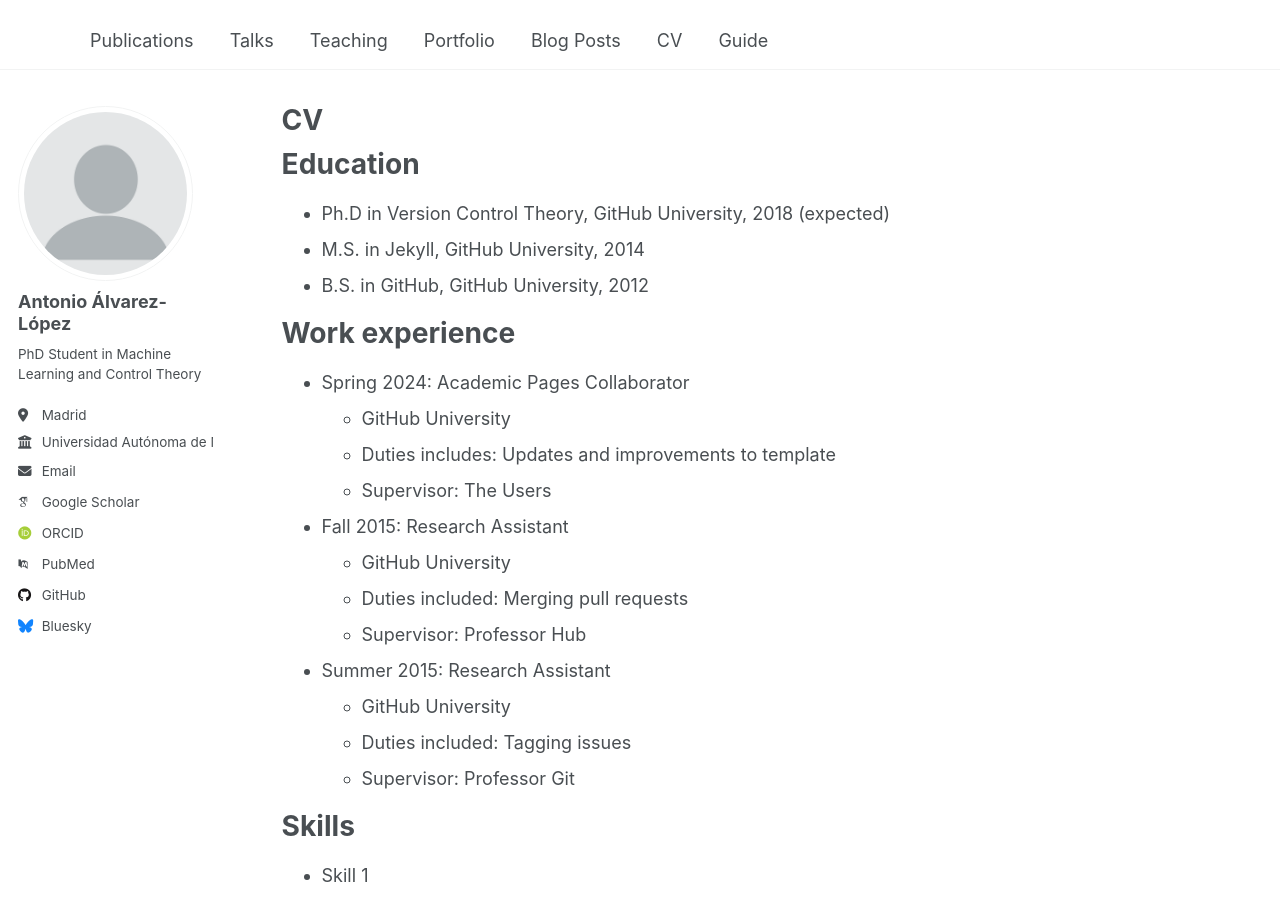
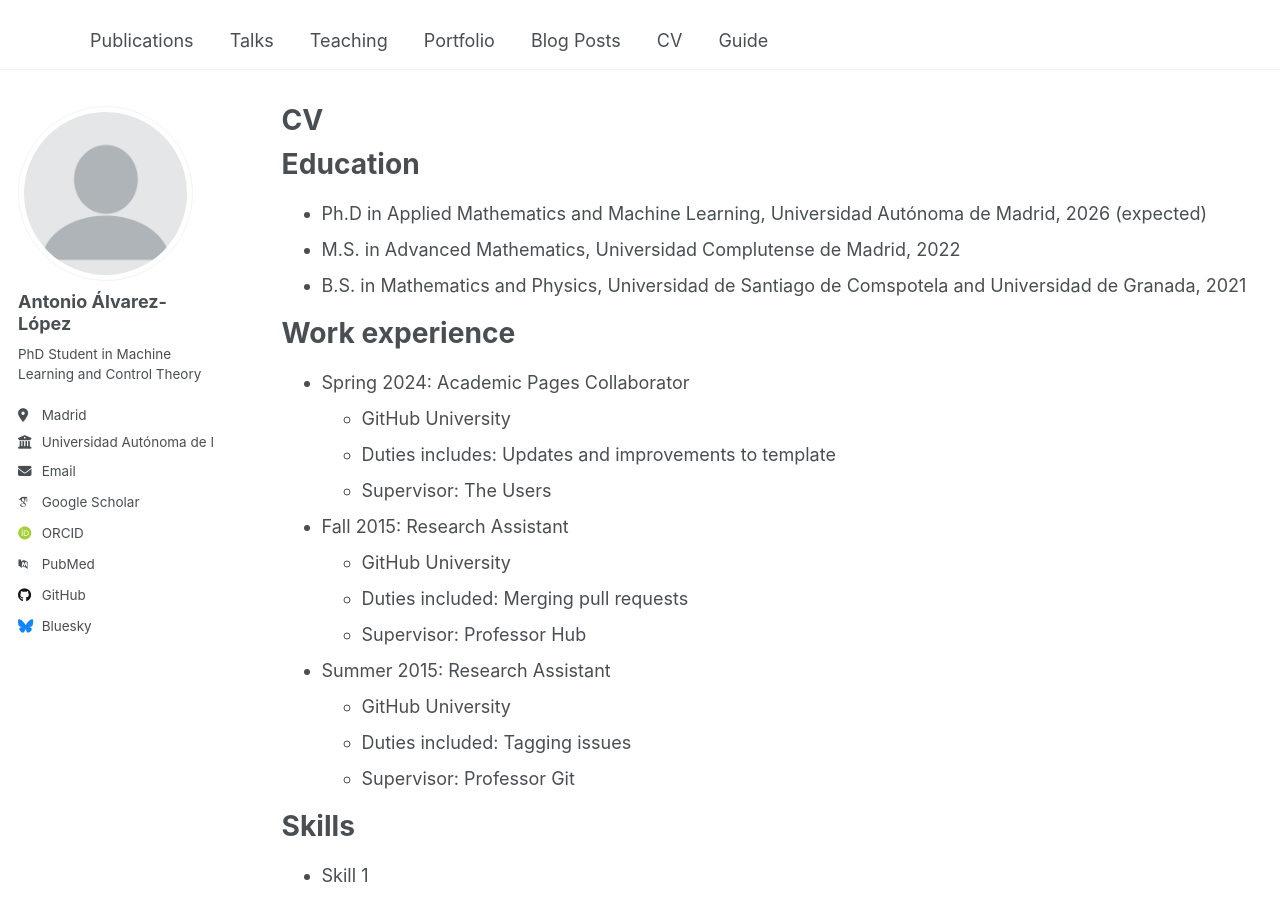
Before and after one commit to antonioalvarezl/antonioalvarezl.github.io, a Jekyll site: the page built from _pages/cv.md, in a window 1280 px wide and 900 px high. Built offline with Jekyll 4.4.1, drawn with Linux system fonts in a browser that asks for light colours; some web fonts are replaced; some of the changed text lies outside the part shown.

Commit message:
Update cv.md

```diff
--- a/_pages/cv.md
+++ b/_pages/cv.md
@@ -11,9 +11,9 @@
 
 Education
 ======
-* Ph.D in Version Control Theory, GitHub University, 2018 (expected)
-* M.S. in Jekyll, GitHub University, 2014
-* B.S. in GitHub, GitHub University, 2012
+* Ph.D in Applied Mathematics and Machine Learning, Universidad Autónoma de Madrid, 2026 (expected)
+* M.S. in Advanced Mathematics, Universidad Complutense de Madrid, 2022
+* B.S. in Mathematics and Physics, Universidad de Santiago de Comspotela and Universidad de Granada, 2021
 
 Work experience
 ======
@@ -61,4 +61,4 @@
 
 Service and leadership
 ======
-* Currently signed in to 43 different slack teams
+* Coorganizer: Machine Learning Seminars (ICMAT), Junior Coloquia (UAM), ``Learning rate'' Reading group (FAU-UAM)
```
